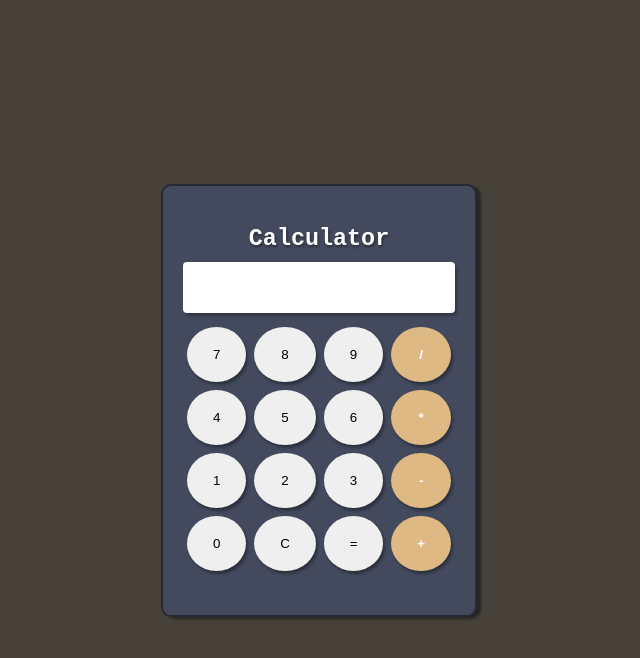
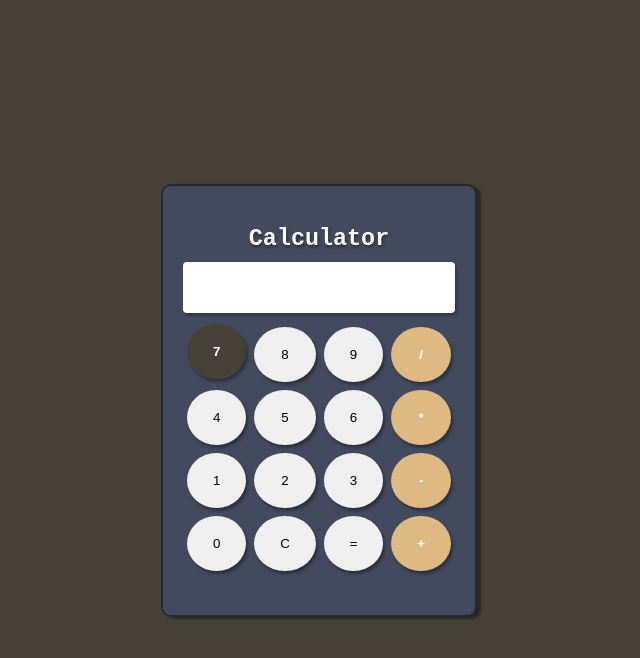
Before and after one commit to emellybmuniz/calculadora-simples, a plain HTML site: page index.html in a window 1280 px wide. In both pictures the pointer is over the button 537 px from the left and 354 px from the top of the page. Shown: the whole page, without its empty margins (321-961 px from the left). Drawn offline with Linux system fonts and the light colour scheme.

Commit message:
Update CSS

```diff
--- a/src/styles/main.css
+++ b/src/styles/main.css
@@ -41,6 +41,7 @@ p {
   color: white;
   text-shadow: 1px 2px 3px rgba(0, 0, 0, 0.436);
   grid-area: cal;
+  user-select: none;
 }
 
 .display {
@@ -66,8 +67,8 @@ p {
   "key key key key"
   "key key key key"
   "key key key key";
+  User-select: none
 }
-
 
 .keys,
 .dell {
@@ -76,13 +77,16 @@ p {
   margin: 4px;
   box-shadow: 2px 3px 3px rgba(0, 0, 0, 0.342);
 }
-
 .keys:hover, .dell:hover, .submit:hover {
   cursor: pointer;
+  transform: translate(0px, -3px);
 }
 
-.keys:active, .dell:active, .submit:active, .operator:active{
-  transform: scale(.95);
+.number:hover, .dell:hover, .submit:hover {
+  background-color: var(--color2);
+  color: white;
+  font-weight: bold;
+
 }
 
 .operator {
@@ -90,3 +94,7 @@ p {
   color: white;
   font-weight: bold;
 }
+
+.keys:active, .dell:active, .submit:active, .operator:active{
+  transform: scale(.95);
+}
```
